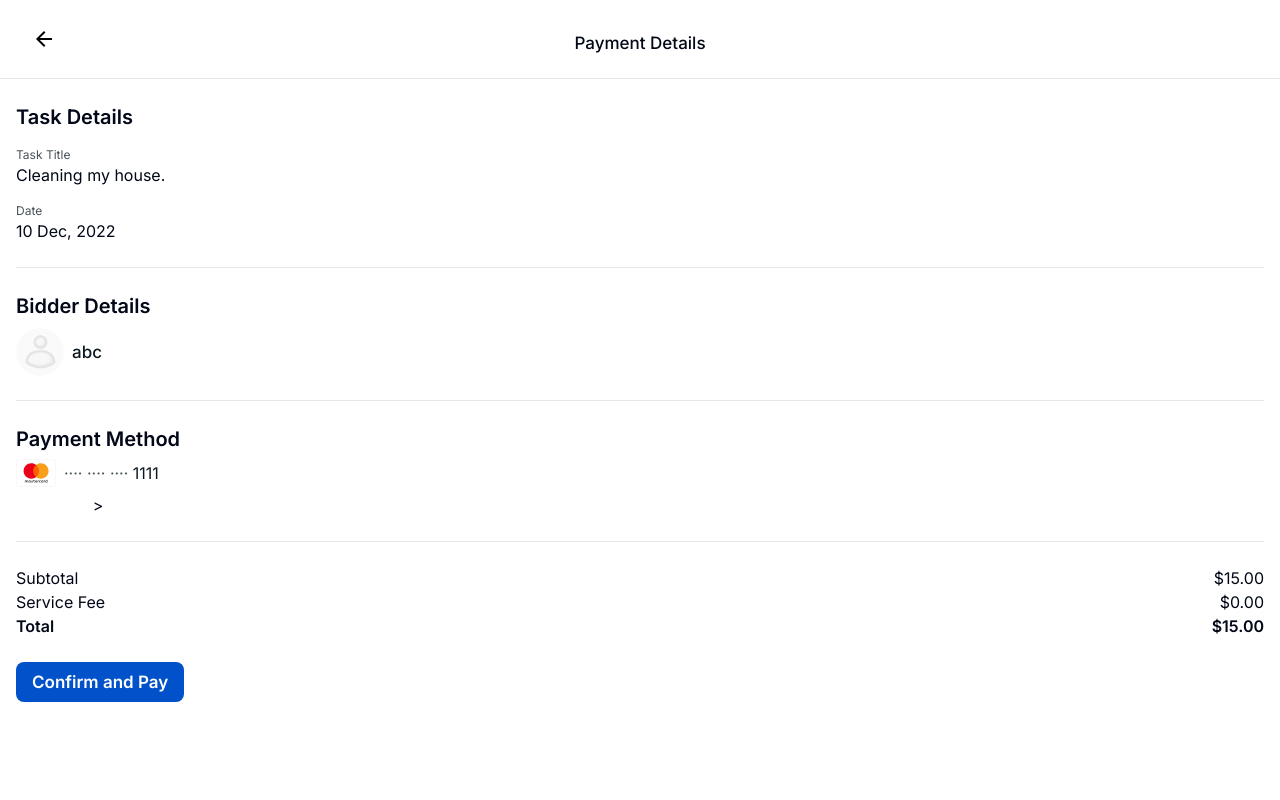
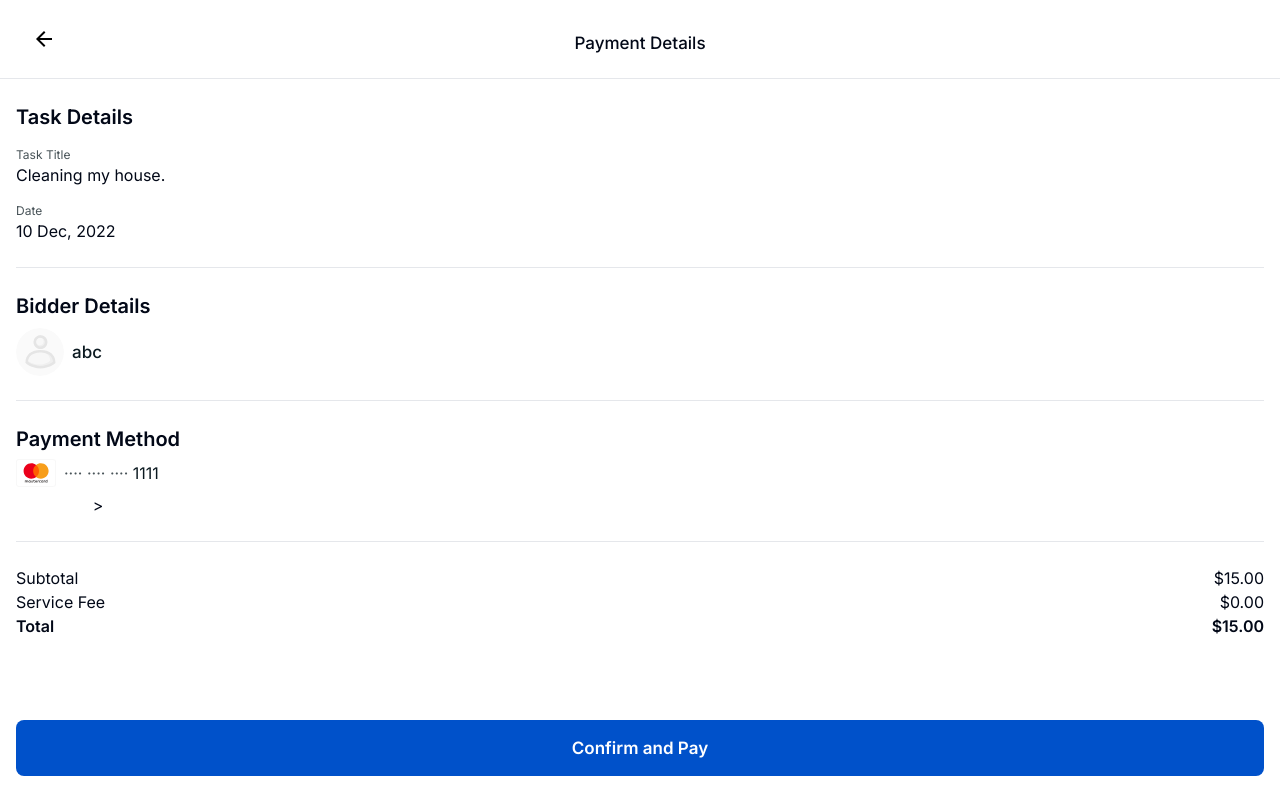
Before and after one commit to codersforcauses/penni, a Next.js app in the folder client/: page /tasks/pay/1 in a window 1280 px wide. Built offline with nearby package versions, Linux system fonts and the light colour scheme.

Commit message:
Fix styling for confirmation button
- Add automargin to the button's div so that it remains on the bottom of
  the page.
- Add padding and sizing to remain consistent with designs.

```diff
--- a/client/src/pages/tasks/pay/[taskID].tsx
+++ b/client/src/pages/tasks/pay/[taskID].tsx
@@ -23,7 +23,7 @@ export default function Pay({ taskID, cardInfo }: PayProps) {
     <div id="payment" className="flex min-h-screen flex-col">
       <Header title="Payment Details" />
       <hr />
-      <div className="mx-4">
+      <div className="mx-4 flex-grow">
         <div id="task-details" className="py-6">
           <h3 className="title3">Task Details</h3>
           <div className="py-4">
@@ -69,7 +69,11 @@ export default function Pay({ taskID, cardInfo }: PayProps) {
             Total <span>$15.00</span>
           </h4>
         </div>
-        <Button>Confirm and Pay</Button>
+      </div>
+      <div className="mt-auto px-4 py-6">
+        <Button className="w-full" size="penni">
+          Confirm and Pay
+        </Button>
       </div>
     </div>
   );
```
